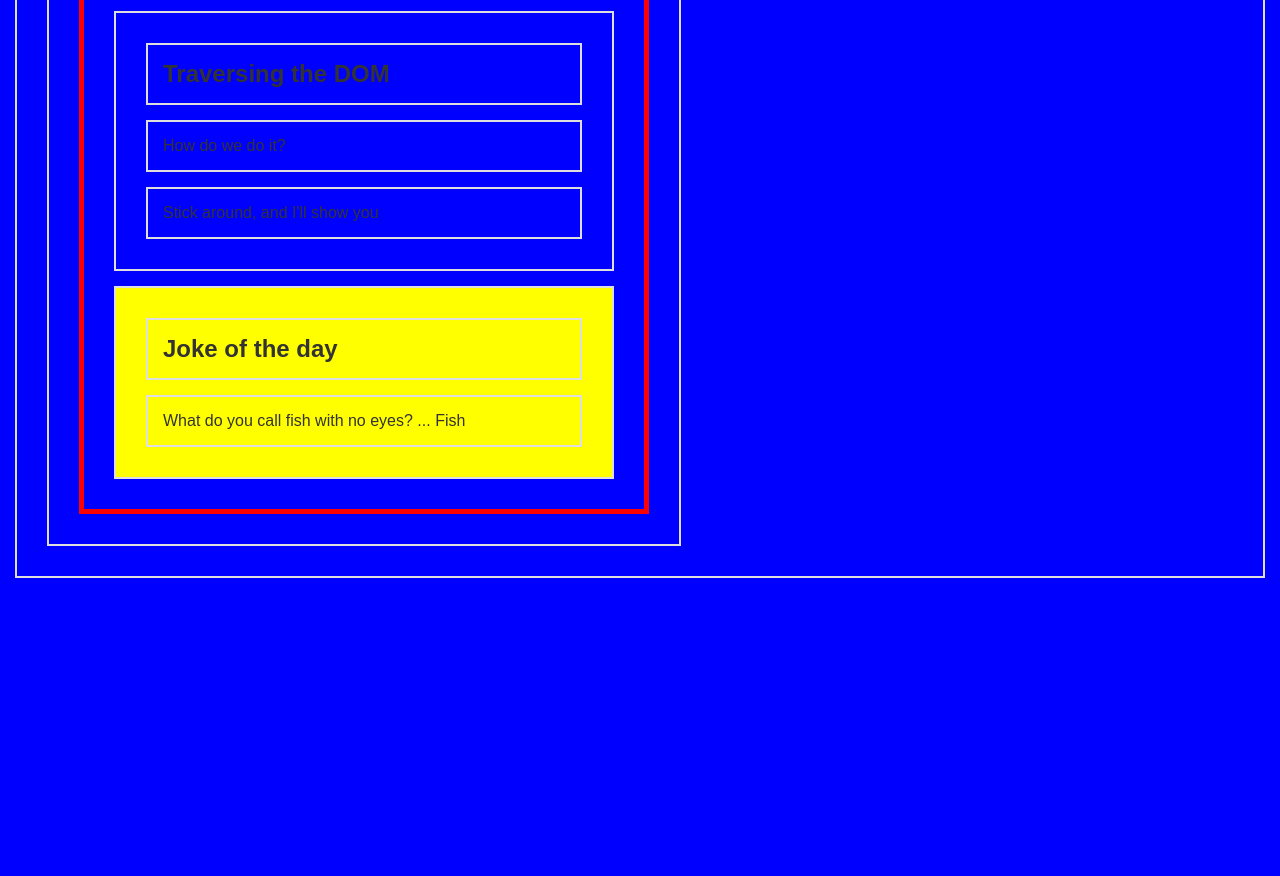
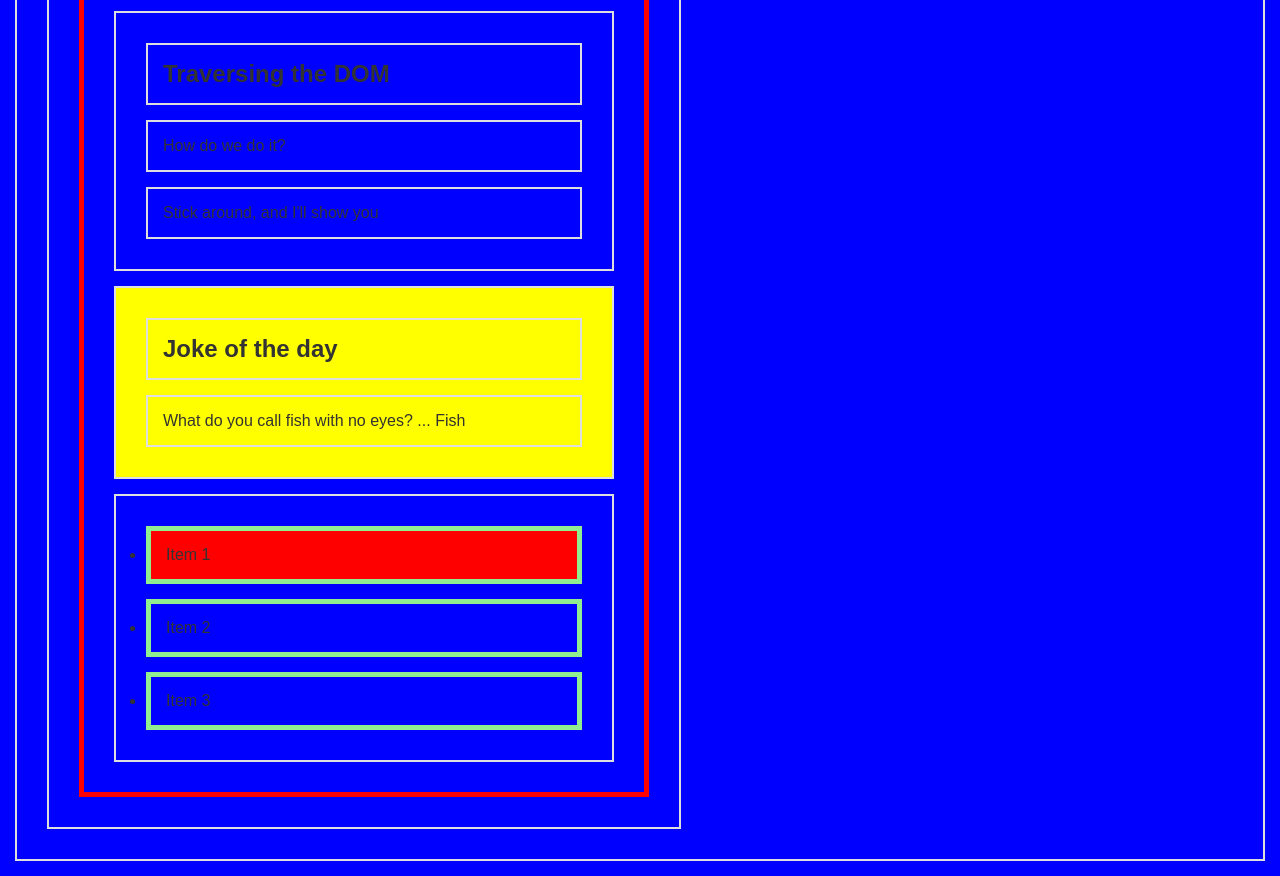
Before and after one commit to CodeMaster7/udemy-js-clyde-matthew, a plain HTML site: page section 5 - traversing the DOM/index.html in a window 1280 px wide. Shown: the part 189-1065 px from the top of the page. Before the commit the page ends 800 px from the top, so only its background shows below. Drawn offline with Linux system fonts and the light colour scheme.

Commit message:
childNodes vs children

```diff
--- a/section 5 - traversing the DOM/index.html
+++ b/section 5 - traversing the DOM/index.html
@@ -32,6 +32,12 @@
                 <h2 class="joke">Joke of the day</h2>
                 <p>What do you call fish with no eyes? ... Fish</p>
             </div>
+
+            <ul>
+                <li>Item 1</li>
+                <li>Item 2</li>
+                <li>Item 3</li>
+            </ul>
         </main>
 
         <script>
@@ -67,6 +73,21 @@
             console.log(h1[0].firstChild)  // Welcome
             console.log(h1[0].lastChild)  // Welcome
             console.log(h1[0].firstElementChild)  // null
+
+            // childNodes returns a NodeList = includes all the text, character brackets returns ecc...
+            let ul = document.getElementsByTagName('ul')[0];
+            console.log("ul", ul)
+            console.log(ul.childNodes)
+            // 1st method but can only do it one at a time
+            ul.firstElementChild.style.backgroundColor = 'red'
+            // 2nd method children a HTMLCollection
+            let ulChildren = ul.children;
+            console.log("ulChildren", ulChildren)
+            for (let i = 0; i < ulChildren.length; i++) {
+                let li = ulChildren[i]
+                console.log("li", li)
+                li.style.border = '5px solid lightgreen'
+            }
         </script>
     </body>
 </html>
```
